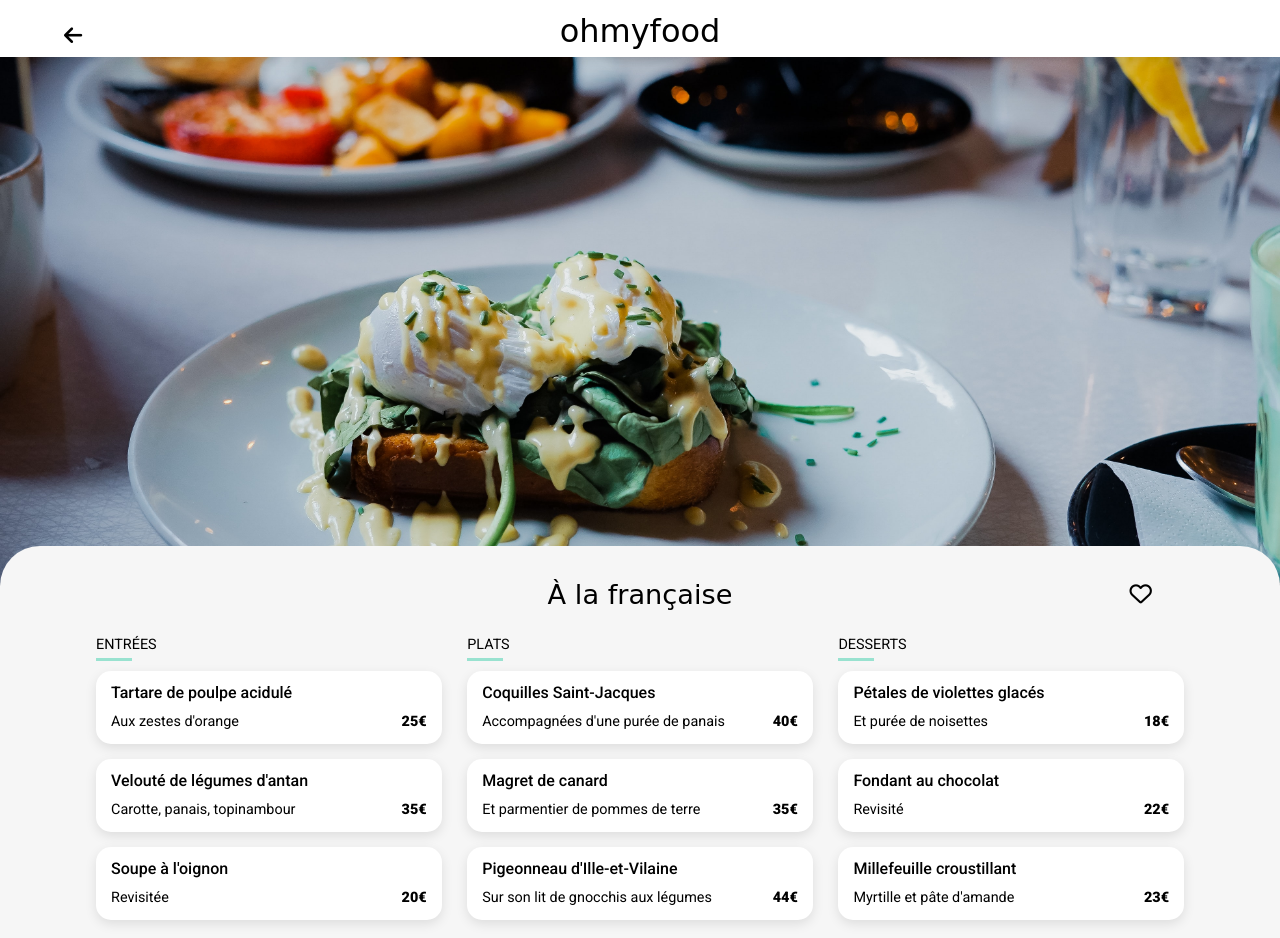
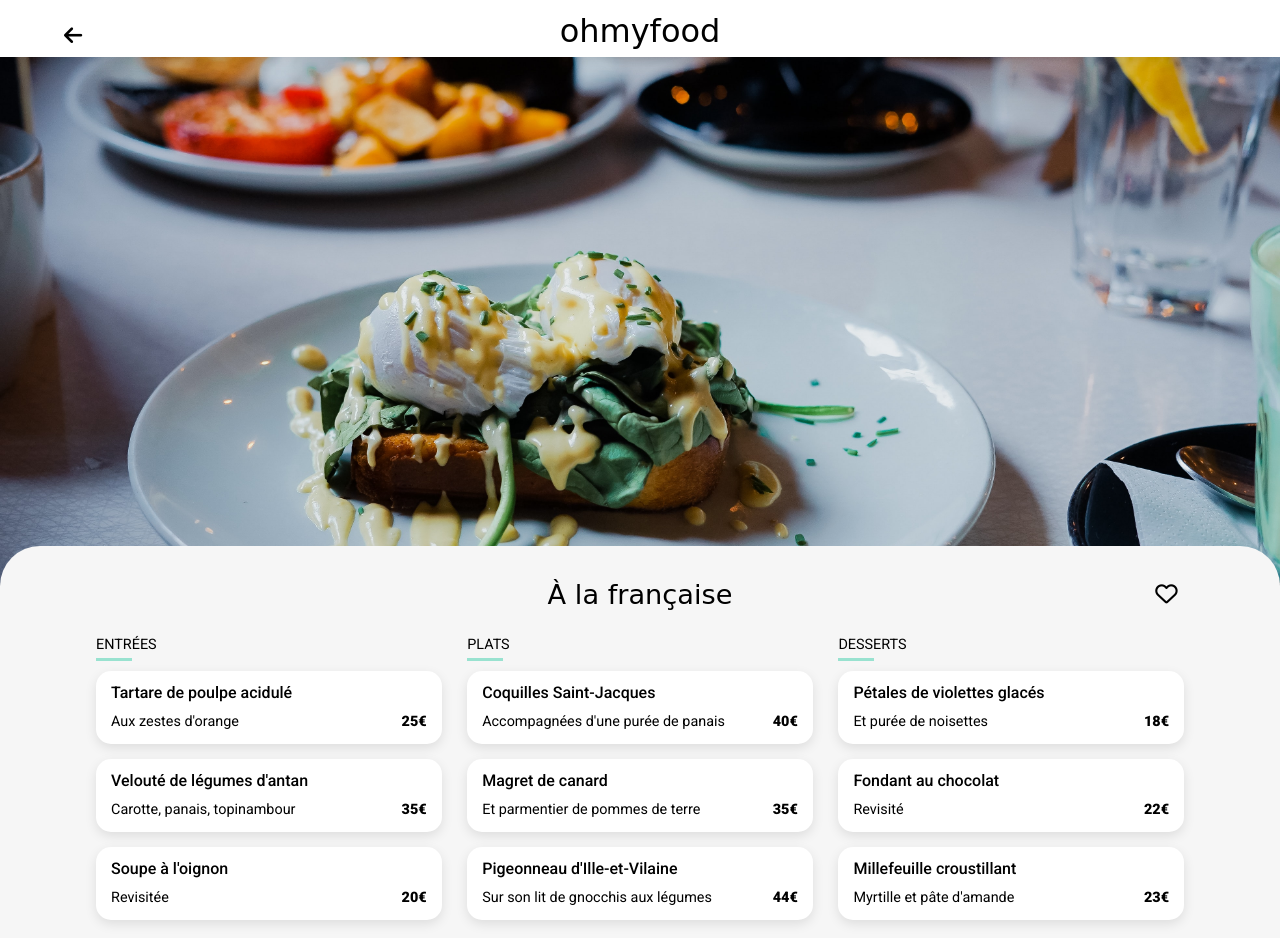
Before and after one commit to juju6x7/ohmyfood, a website: page a-la-francaise.html in a window 1280 px wide. Shown: the top 938 px of the page. Drawn offline with Linux system fonts and the light colour scheme; a web font is replaced by a local one.

Commit message:
hearts alignment desktop + readme updated

```diff
--- a/sass/pages/_page-resto.scss
+++ b/sass/pages/_page-resto.scss
@@ -48,7 +48,7 @@ a {
     justify-content: center;
     .fa-regular.fa-heart,
     .fa-solid.fa-heart {
-      right: 10vw;
+      right: 8vw;
     }
   }
   h2 {
```
Also changed, not shown: README.md, public/css/style.css.
